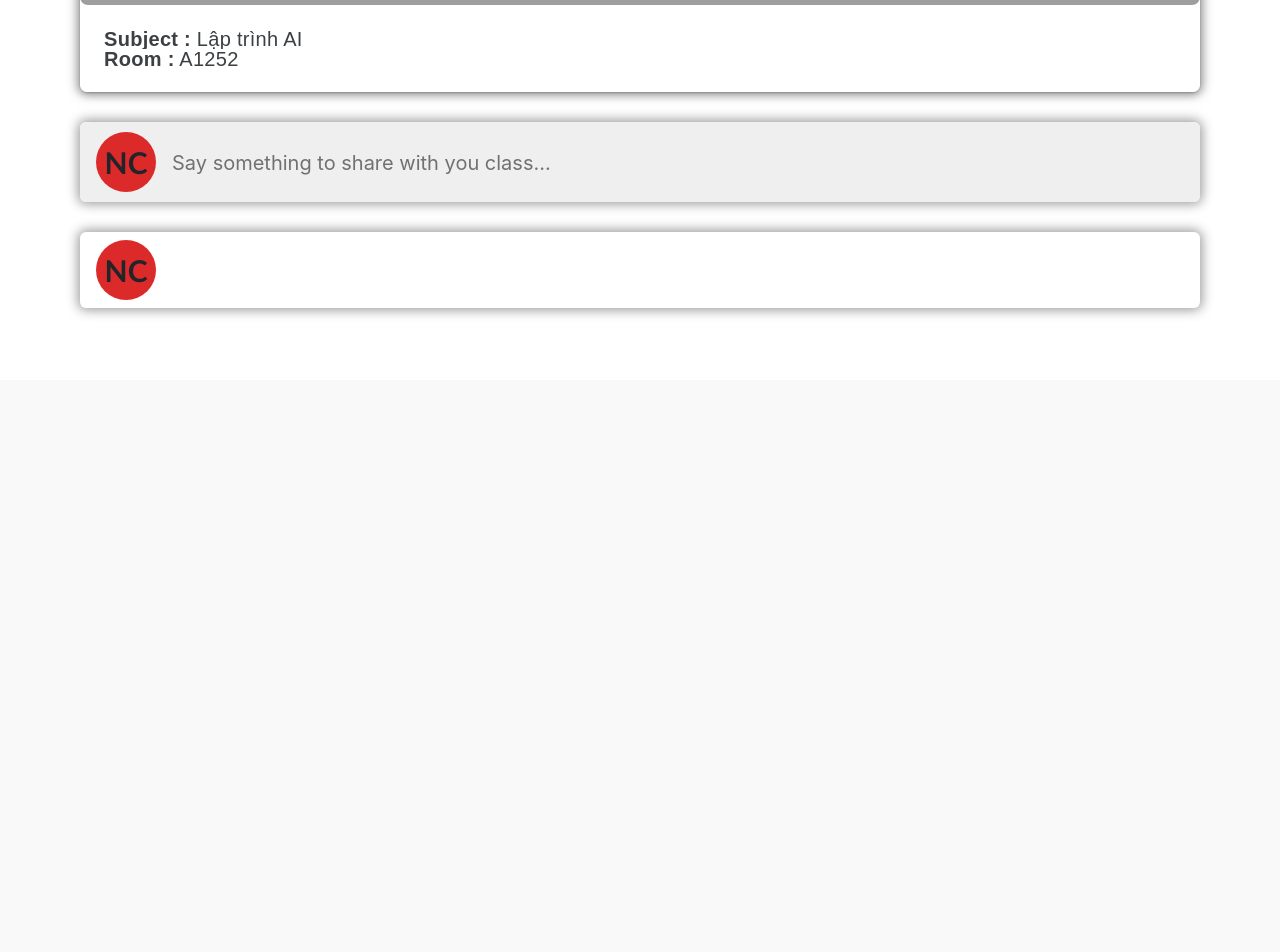
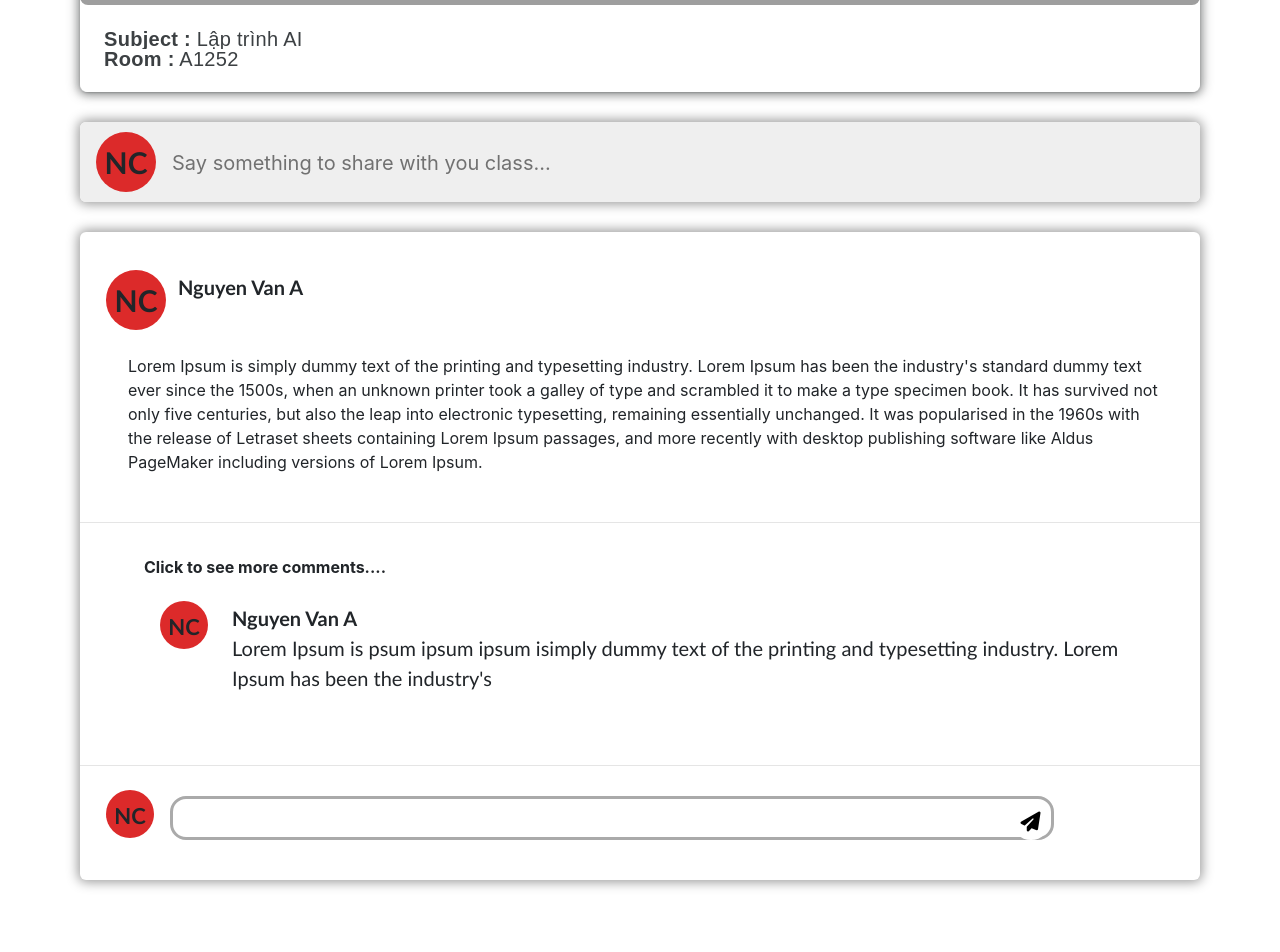
Before and after one commit to vinhnk3100/classroom_project, a PHP site: page /myownclassroom/classroom_stream?id=class1122 in a window 1280 px wide. Shown: the part 453-1405 px from the top of the page. Before the commit the page ends 768 px from the top, so only its background shows below. Run offline with PHP 8.4, Linux system fonts and the light colour scheme; a user stored in the database is signed in; data comes from the database, SQL or seed files in the repository; some libraries are stand-ins or nearby versions; grey boxes are pictures that could not be loaded.

Commit message:
Update
comment post

```diff
--- a/pages/classroom_stream.php
+++ b/pages/classroom_stream.php
@@ -34,6 +34,7 @@ require("Initials.php");
     <title>Classroom</title>
     <meta charset="utf-8">
     <meta name="viewport" content="width=device-width, initial-scale=1">
+    <link rel="stylesheet" href="https://cdnjs.cloudflare.com/ajax/libs/font-awesome/4.7.0/css/font-awesome.min.css">
     <link rel="stylesheet" href="https://stackpath.bootstrapcdn.com/bootstrap/4.5.2/css/bootstrap.min.css" integrity="sha384-JcKb8q3iqJ61gNV9KGb8thSsNjpSL0n8PARn9HuZOnIxN0hoP+VmmDGMN5t9UJ0Z" crossorigin="anonymous">
     <link rel="stylesheet" href="./css/style.css">
     <link rel="stylesheet" href="./css/classroom-stream.css">
@@ -158,7 +159,7 @@ require("Initials.php");
         <!--=================================================================================================================-->
     </div>
 
-    <!--====== COMMENT ========================================-->
+    <!--====== POST CREATE ========================================-->
     <div class="classuis hide_comment_area">
         <div class="comment-area">
             <div class="nav-link" aria-haspopup="true" aria-expanded="false">
@@ -187,18 +188,70 @@ require("Initials.php");
         </div>
     </div>
 
+
+    <!--====== END POST CREATE ========================================-->
+
+    <!--====== POST ========================================-->
     <div class="classuis">
-        <div class="comment-content">
-            <div class="nav-link" aria-haspopup="true" aria-expanded="false">
+        <div class="post">
+            <!--====== POST CREATOR ========================================-->
+            <div class="nav-link p-l-26" aria-haspopup="true" aria-expanded="false">
                 <?php
                 $initials = new Initials();
                 $generateName = $initials->generate($_SESSION['fullname']);
+                echo "<div class='post_user_name'>Nguyen Van A</div>";
                 echo "<div class='circle circle-avt-comments'><div class='initials'>$generateName</div></div>"
                 ?>
             </div>
 
+            <!--====== POST CONTENTS ========================================-->
+            <div class="post_content">
+                Lorem Ipsum is simply dummy text of the printing and typesetting industry. Lorem Ipsum has been the industry's
+                standard dummy text ever since the 1500s, when an unknown printer took a galley of type and scrambled it to make a
+                type specimen book. It has survived not only five centuries, but also the leap into electronic typesetting, remaining
+                essentially unchanged. It was popularised in the 1960s with the release of Letraset sheets containing Lorem Ipsum passages,
+                and more recently with desktop publishing software like Aldus PageMaker including versions of Lorem Ipsum.
+            </div>
+            <hr>
+
+            <!--====== POST COMMENTS ========================================-->
+            <div class="post_expand_comments">Click to see more comments....</div>
+            <div class="post_comments">
+                <div class="nav-link" aria-haspopup="true" aria-expanded="false">
+                    <?php
+                    $initials = new Initials();
+                    $generateName = $initials->generate($_SESSION['fullname']);
+                    echo "<div class='post_user_name'>Nguyen Van A</div>";
+                    echo "<div class='circle circle-avt-comments avt_in_post'><div class='initials name_in_post'>$generateName</div></div>";
+                    echo "<div class='post_comments_users'>Lorem Ipsum is psum ipsum ipsum isimply dummy text of the printing and typesetting industry. Lorem Ipsum has been the industry's</div>";
+                    ?>
+                </div>
+            </div>
+            <!--======END POST COMMENTS ========================================-->
+
+            <hr>
+
+            <!--====== CREATE POST COMMENTS ========================================-->
+
+            <div class="nav-link p-l-26" aria-haspopup="true" aria-expanded="false">
+                <?php
+                $initials = new Initials();
+                $generateName = $initials->generate($_SESSION['fullname']);
+                echo "<div class='circle circle-avt-comments avt_in_post'><div class='initials name_in_post'>$generateName</div></div>";
+                echo "
+                <form action='' method='post' class='form_post_comments'>
+                    <div class='input_comments' contenteditable='true' data-text='Say something here....'></div>
+                    <button class='post_comments_btn' type='submit'><i class='fa fa-paper-plane' aria-hidden=\"true\"></i></button>
+                </form>
+                ";
+                ?>
+            </div>
+
+            <!--====== CREAT POST COMMENTS ========================================-->
         </div>
     </div>
+
+    <!--====== END POST ========================================-->
     <br><br><br>
 
 
--- a/pages/css/classroom-stream.css
+++ b/pages/css/classroom-stream.css
@@ -441,6 +441,96 @@ div
 {
     display: block;
 }
+
+/*  ===================================== POST COMMENTS =====================================  */
+
+.avt_in_post{
+    width: 3rem;
+    height: 3rem;
+}
+
+.name_in_post{
+    font-size: 22px;
+}
+
+.input_comments{
+    font-weight: initial;
+    padding: 0 2rem 0.5rem 1rem;
+    transition: 0.2s ease-in-out;
+    border: solid #aaaaaa;
+    position: relative;
+    bottom: 2.6rem;
+    left: 4rem;
+    width: 82%;
+    border-radius: 16px;
+}
+
+.input_comments:focus-within{
+    padding: 0 2rem 0.5rem 1rem;
+    transition: 0.2s ease-in-out;
+    outline: unset;
+    border: solid #067900;
+}
+
+.post{
+    padding: 0 0 0 0;
+}
+
+.post_user_name{
+    position: relative;
+    left: 4.5rem;
+    top: 2rem;
+}
+
+.post_content{
+    position: relative;
+    padding: 1rem 2rem 2rem 3rem;
+}
+
+.post_comments{
+    padding: 0rem 4rem 2rem 4rem;
+}
+
+.post_expand_comments{
+
+    font-weight: bold;
+    position: relative;
+    left: 4rem;
+    top: 1rem;
+}
+
+.post_comments_users{
+    position: relative;
+    top: -1rem;
+    left: 4.5rem;
+    margin-right: 2rem;
+    font-weight: initial;
+    max-width: 100%;
+}
+
+.post_comments_btn{
+    border: solid white;
+    transition: 0.2s ease-in-out;
+    background-color: white;
+    top: -5rem;
+    left: 84%;
+    position: relative;
+    border-radius: 50rem;
+}
+
+.post_comments_btn:hover{
+    outline: none;
+    transition: 0.2s ease-in-out;
+    background-color: #e8e8e8;
+}
+
+.form_post_comments{
+    position: relative;
+    margin-bottom: -3rem;
+}
+/*  ===================================== END POST COMMENTS =====================================  */
+
+
 /*  ===================================== Text-area in COMMENTS =====================================  */
 
 
--- /dev/null
+++ b/pages/function/post_function.php
@@ -0,0 +1 @@
+<?php
```
